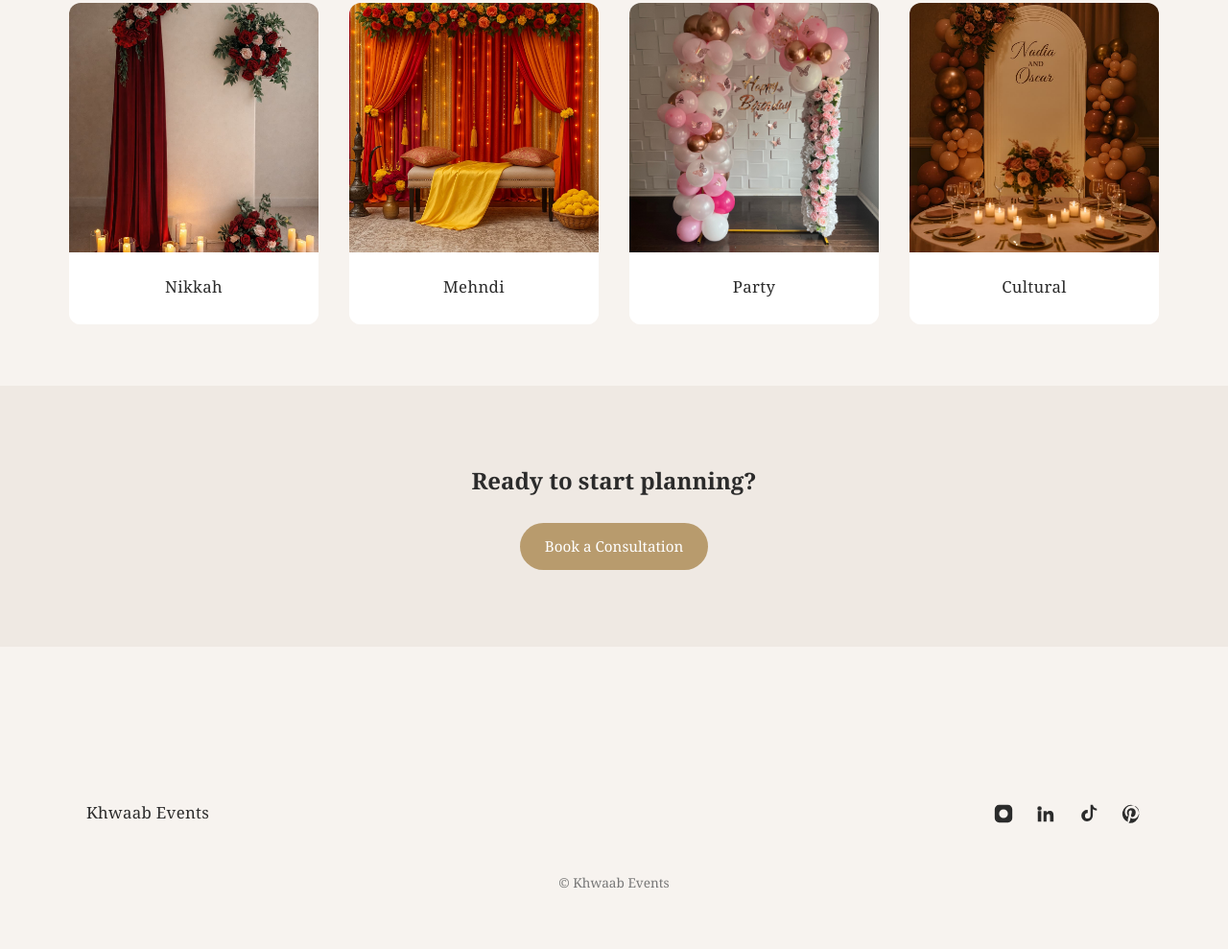
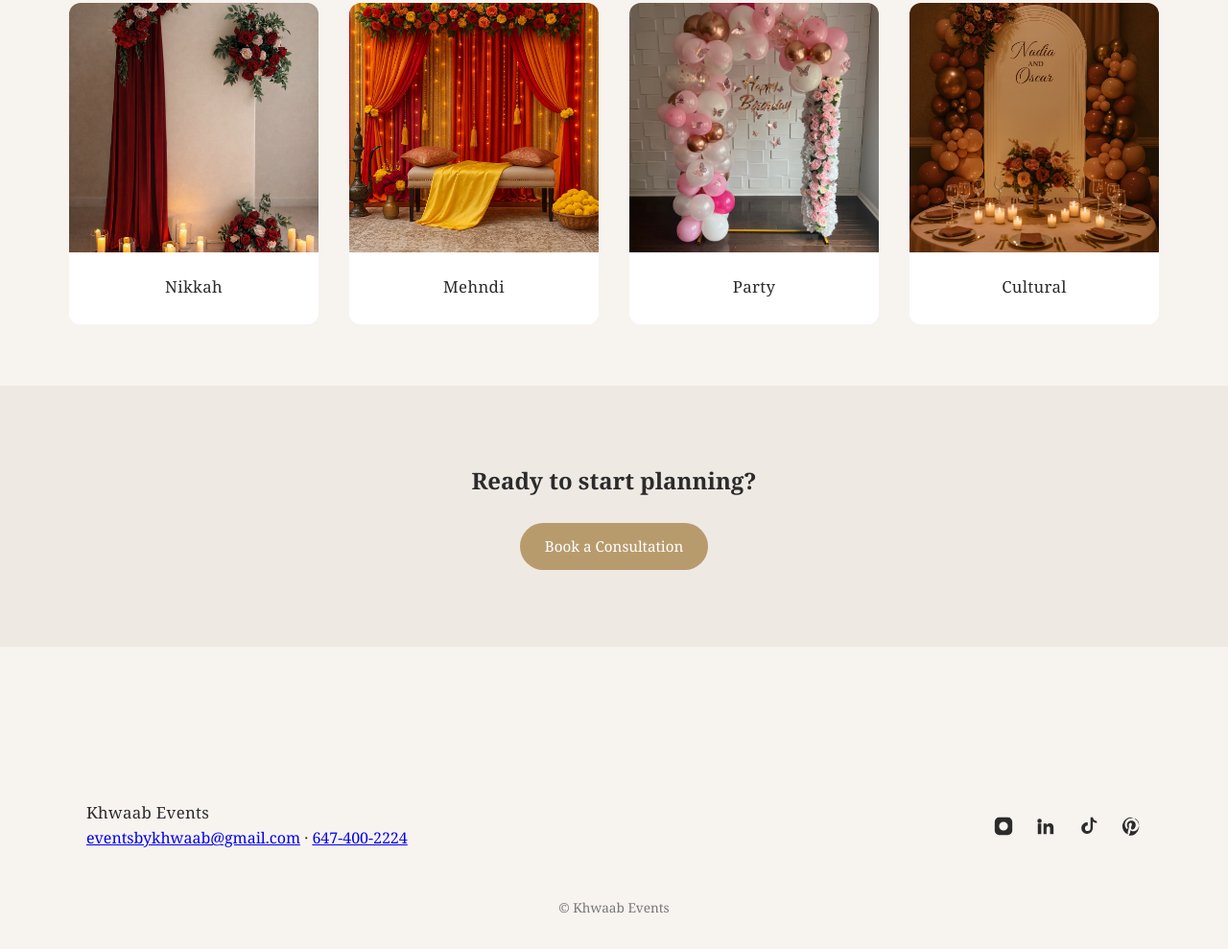
Before and after one commit to ShamsAyyub/khwaab-events, a plain HTML site: page public/index.html in a window 1280 px wide. Shown: the part 955-1944 px from the top of the page at 96% size. Before the commit the page ends 1918 px from the top, so only its background shows below. Drawn offline with Linux system fonts and the light colour scheme.

Commit message:
Update index.html

```diff
--- a/public/index.html
+++ b/public/index.html
@@ -88,8 +88,13 @@
   <div class="footer-inner">
 
     <div class="footer-brand">
-      <p class="footer-name">Khwaab Events</p>
-    </div>
+  <p class="footer-name">Khwaab Events</p>
+  <div class="footer-contact">
+    <a href="mailto:eventsbykhwaab@gmail.com">eventsbykhwaab@gmail.com</a>
+    <span>·</span>
+    <a href="tel:16474002224">647-400-2224</a>
+  </div>
+</div>
 
     <div class="footer-social">
       <a href="https://www.instagram.com/khwaab.events_/" target="_blank" aria-label="Instagram">
```
